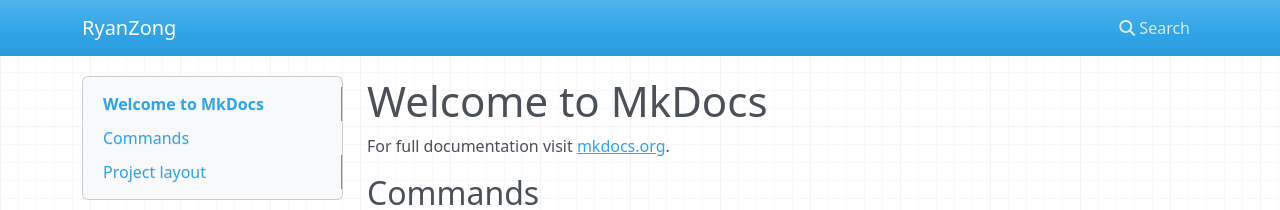
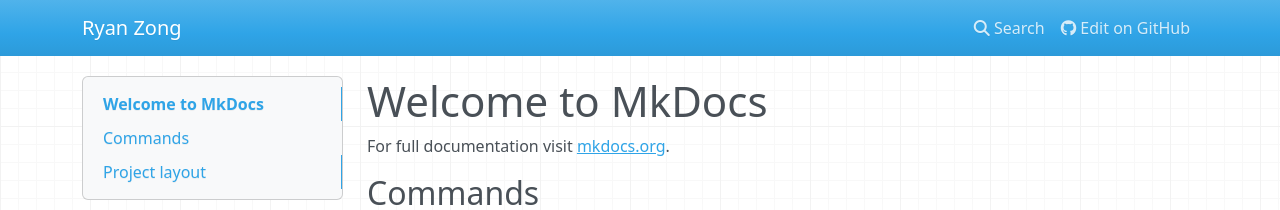
Before and after one commit to RyanZong2233/RyanZong2233.github.io, an MkDocs documentation site: the page built from docs/index.md, in a window 1280 px wide. Shown: the top 210 px of the page. Built offline with MkDocs 1.6.1, drawn with Linux system fonts in a browser that asks for light colours; nearby versions of some CDN libraries.

Commit message:
modify mkdocs

```diff
--- a/mkdocs.yml
+++ b/mkdocs.yml
@@ -1,3 +1,9 @@
-site_name: RyanZong
-site_url: https://RyanZong.github.io/home
-site_author: Zong Yiming
+site_name: Ryan Zong
+nav:
+  - Home: index.md
+
+plugins:
+  - search
+
+site_url: "https://RyanZong2233.github.io/test"
+repo_url: "https://github.com/RyanZong2233/test"
```
Also changed, not shown: 1 other file.
